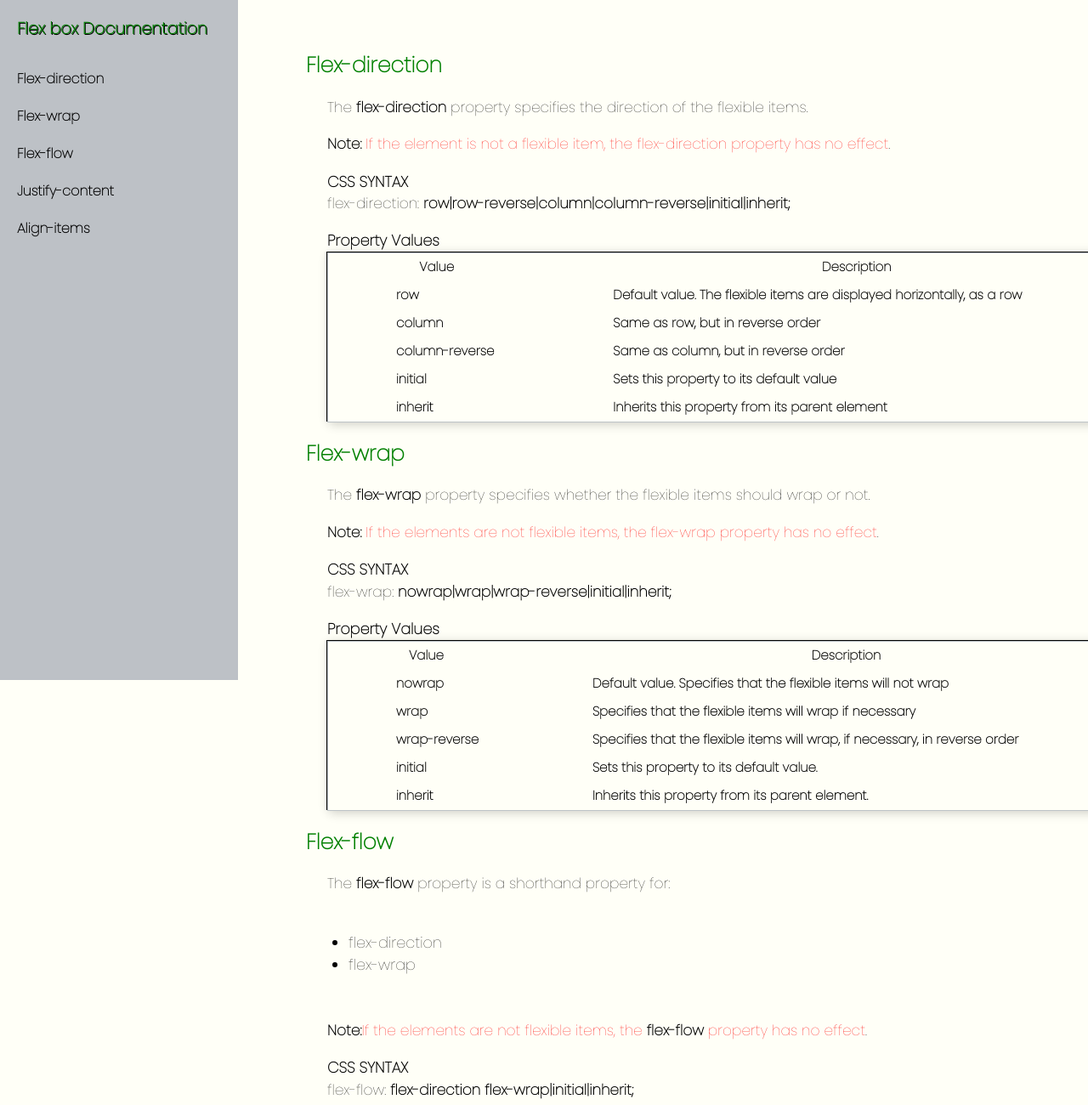
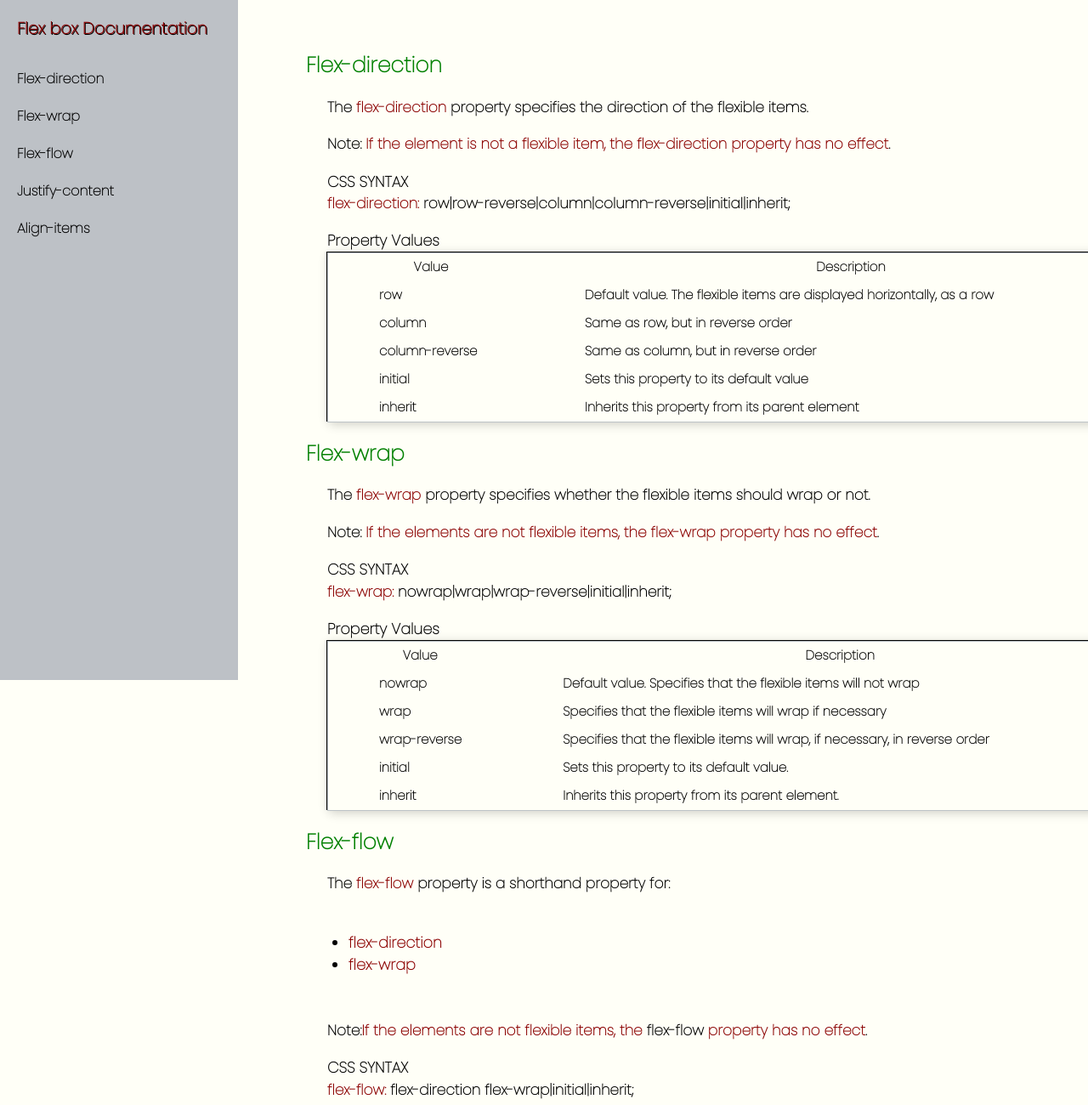
Before and after one commit to JericoDellomas/Documentation-Page, a plain HTML site: page index.html in a window 1280 px wide. Shown: the top 1300 px of the page at 85% size. Drawn offline with Linux system fonts and the light colour scheme.

Commit message:
final push

```diff
--- a/index.html
+++ b/index.html
@@ -24,10 +24,10 @@
      <section class="main-section " id="flex-direction_1">
        <header>Flex-direction </header>
        <article>
-       <p>The <b>flex-direction</b> property specifies the direction of the flexible items.</p>
+       <p>The <span><b>flex-direction</b></span> property specifies the direction of the flexible items.</p>
         <p><b>Note:</b><span> If the element is not a flexible item, the flex-direction property has no effect</span>.</p>
         <h4>CSS SYNTAX</h4>
-        <p>flex-direction: <b>row|row-reverse|column|column-reverse|initial|inherit;</b></p>
+        <p><span>flex-direction:</span> <b>row|row-reverse|column|column-reverse|initial|inherit;</b></p>
 
         <h4>Property Values</h4>
         <table>
@@ -62,10 +62,10 @@
       <section class="main-section  " id="flex-wrap_2">
        <header>Flex-wrap </header>
        <article>
-        <p>The <b>flex-wrap</b> property specifies whether the flexible items should wrap or not.</p>
+        <p>The <span><b>flex-wrap</b></span> property specifies whether the flexible items should wrap or not.</p>
         <p><b>Note:</b> <span>If the elements are not flexible items, the flex-wrap property has no effect</span>.</p>
         <h4>CSS SYNTAX</h4>
-        <p>flex-wrap:<b> nowrap|wrap|wrap-reverse|initial|inherit;</b></p>
+        <p><span>flex-wrap:</span><b> nowrap|wrap|wrap-reverse|initial|inherit;</b></p>
         <h4>Property Values</h4>
         <table>
             <tr>
@@ -99,15 +99,15 @@
       <section class="main-section " id="flex-flow_3">
        <header>Flex-flow </header>
        <article>
-       <p>The <b>flex-flow</b> property is a shorthand property for:</p>
+       <p>The <span><b>flex-flow</b></span> property is a shorthand property for:</p>
        <ul>
-        <li>flex-direction</li>
-        <li>flex-wrap</li>
+    <li><span>flex-direction</span></li>
+<li><span>flex-wrap</span></li>
        </ul>
        <br>
        <p><b>Note:</b><span>If the elements are not flexible items, the</span> <b>flex-flow</b> <span>property has no effect</span>.</p>
        <h4>CSS SYNTAX</h4>
-       <p>flex-flow: <b>flex-direction flex-wrap|initial|inherit;</b></p>
+       <p><span>flex-flow:</span> <b>flex-direction flex-wrap|initial|inherit;</b></p>
        <h4>Property Values</h4>
        <table>
            <tr>
@@ -137,14 +137,14 @@
       <section class="main-section" id="justify-content_4">
        <header>Justify-content </header>
        <article>
-       <p>The <b>justify-content</b>property aligns the flexible container's items when the items do not use all available space on the main-axis (horizontally).</p>
+       <p>The <span><b>justify-content</b></span> property aligns the flexible container's items when the items do not use all available space on the main-axis (horizontally).</p>
        <p><b>Tip:</b>  <span>Use the</span> <b>align-items</b> <span>property to align the items vertically</span>.</p>
        <p><b>Note:</b> <span> The </span><b>justify-content</b> <span>property can also be used on a grid container to align grid items in the inline direction. For pages in English, inline direction is left to right and block direction is downward</span>.
 
 
        </p>
        <h4>CSS SYNTAX</h4>
-       <p>justify-content:<b> flex-start|flex-end|center|space-between|space-around|space-evenly|initial|inherit;</b></p>
+       <p><span>justify-content:</span><b> flex-start|flex-end|center|space-between|space-around|space-evenly|initial|inherit;</b></p>
        <h4>Property Values</h4>
        <table>
            <tr>
@@ -184,16 +184,16 @@
       <section class="main-section " id="align-items_5">
        <header>Align-items </header>
        <article>
-       <p>The <b>align-items</b> property specifies the default alignment for items inside a flexbox or grid container.</p>
+       <p>The <span><b>align-items</b></span> property specifies the default alignment for items inside a flexbox or grid container.</p>
        <ul>
-        <li>In a flexbox container, the flexbox items are aligned on the cross axis, which is vertical by default (opposite of flex-direction).</li>
-        <li>In a grid container, the grid items are aligned in the block direction. For pages in English, block direction is downward and inline direction is left to right.</li>
+        <li><span>In a flexbox container, the flexbox items are aligned on the cross axis, which is vertical by default (opposite of flex-direction)</span>.</li>
+        <li><span>In a grid container, the grid items are aligned in the block direction. For pages in English, block direction is downward and inline direction is left to right</span>.</li>
        </ul>
        <br>
        <p>For this property to have any alignment effect, the items need available space around themselves in the appropriate direction.</p>
        <p><b>Tip:</b>  <span>User the</span> <b>align-self</b>  <span>property of each item to override the </span> <b>align-item</b> <span> property</span>.</p>
        <h4>CSS SYNTAX</h4>
-       <p>align-items: <b> normal|stretch|positional alignment|flex-start|flex-end|baseline|initial|inherit;</b></p>
+       <p><span>align-items:</span> <b> normal|stretch|positional alignment|flex-start|flex-end|baseline|initial|inherit;</b></p>
        <h4>Property Values</h4>
        <table>
            <tr>
--- a/styles.css
+++ b/styles.css
@@ -37,7 +37,7 @@ background-color:#FFFFF7 ;
       width:auto;
       padding: 10px;
       font-size: 1.2em;
-      color:hsl(120, 100%, 25%);
+      color:#8B0000;
       text-shadow: 1px 1px black;
       font-weight: bolder;
       margin-left: auto;
@@ -118,7 +118,8 @@ padding:10px;
     box-shadow: 2px 2px 12px rgba(0, 0, 0, 0.2), -1px -1px;
   }
   td{
-    padding-left: 80px;
+    padding-left: 60px;
+
   }
   tr{
     font-size: 15px;
@@ -127,11 +128,13 @@ padding:10px;
   }
   p{
     font-size: 17px;
-    font-weight: 550;
+    font-weight: bold;
+
   }
   ul{
     padding: 25px;
   }
   span{
-    color:red;
+    color:#8B0000;
+    font-weight: bold;
   }
```
